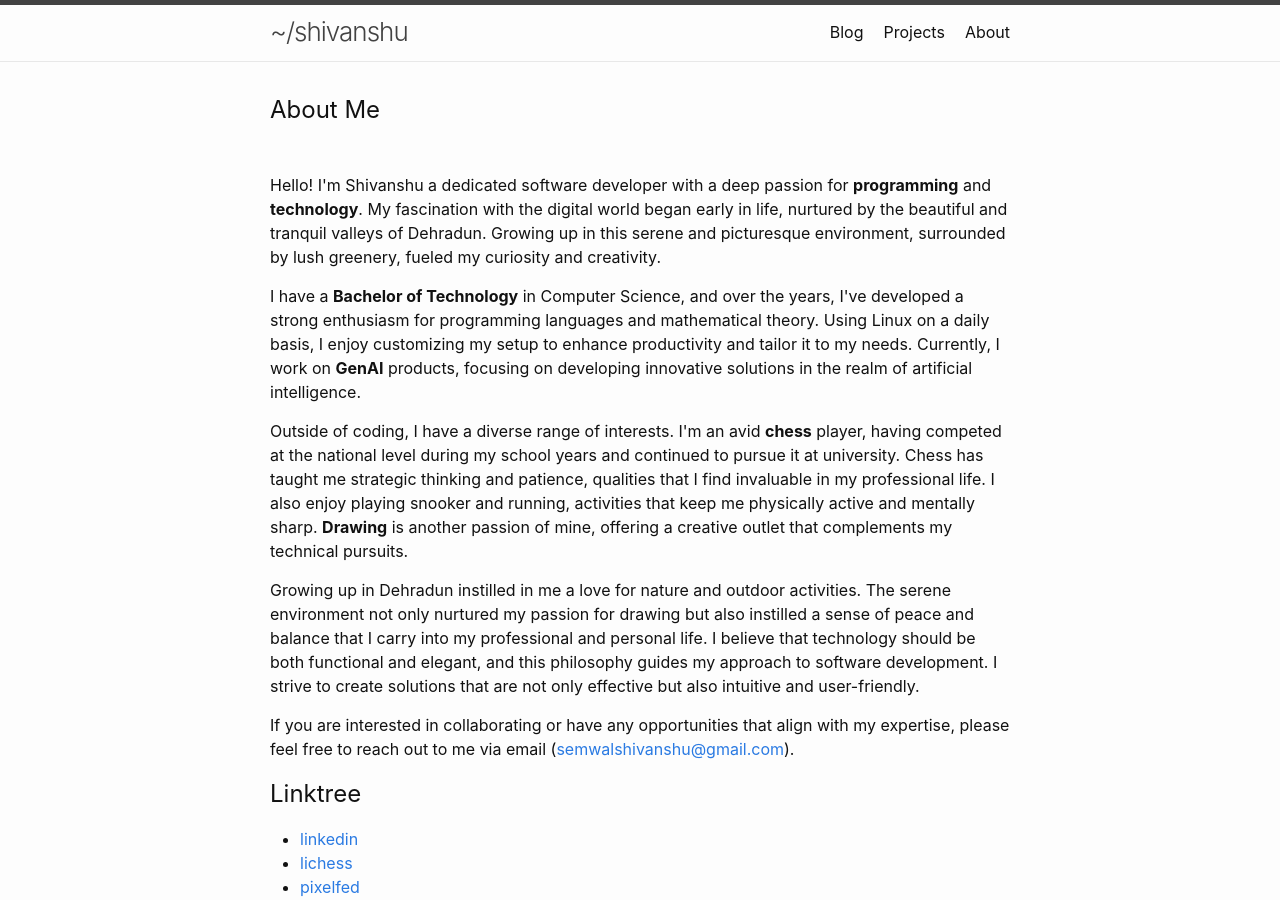
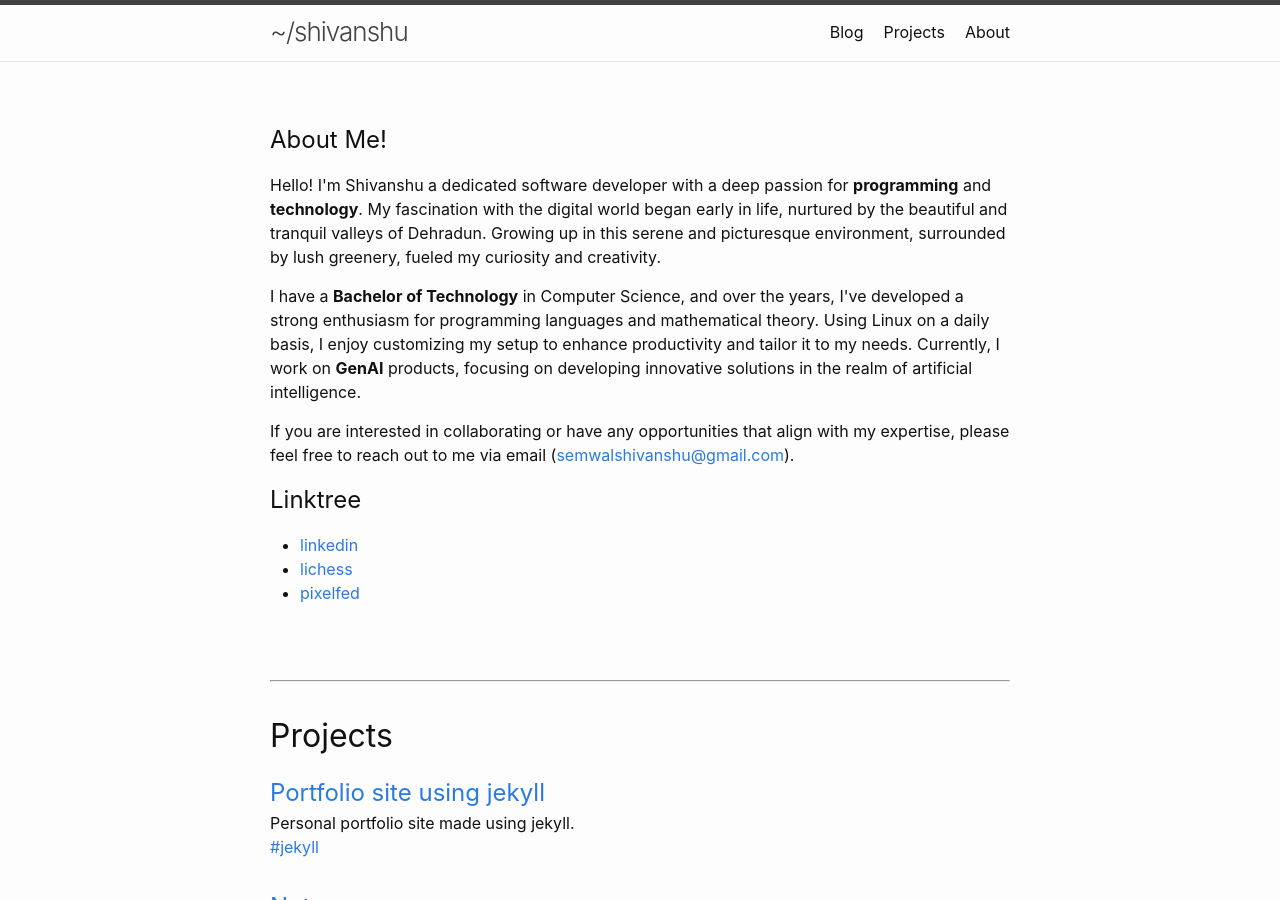
Before and after one commit to shivanshu-semwal/shivanshu-semwal.github.io, a Jekyll site: the page built from index.html, in a window 1280 px wide and 900 px high. Built offline with Jekyll 4.4.1, drawn with Linux system fonts in a browser that asks for light colours; the list of posts is cut into pages by our own code.

Commit message:
new update

```diff
--- a/index.html
+++ b/index.html
@@ -2,9 +2,9 @@
 layout: home
 ---
 
-<h2>About Me</h2>
+<main class="page-content">
 
-<main class="page-content">
+    <h2>About Me!</h2>
     <p>
         Hello! I'm Shivanshu a dedicated software developer with a deep passion for <b>programming</b> and
         <b>technology</b>. My fascination with the digital world began early in life, nurtured by the beautiful and tranquil
@@ -16,20 +16,6 @@
         for programming languages and mathematical theory. Using Linux on a daily basis, I enjoy customizing my setup to
         enhance productivity and tailor it to my needs. Currently, I work on <b>GenAI</b> products, focusing on developing
         innovative solutions in the realm of artificial intelligence.
-    </p>
-    <p>
-        Outside of coding, I have a diverse range of interests. I'm an avid <b>chess</b> player, having competed at the
-        national level during my school years and continued to pursue it at university. Chess has taught me strategic
-        thinking and patience, qualities that I find invaluable in my professional life. I also enjoy playing snooker and
-        running, activities that keep me physically active and mentally sharp. <b>Drawing</b> is another passion of mine,
-        offering a creative outlet that complements my technical pursuits.
-    </p>
-    <p>
-        Growing up in Dehradun instilled in me a love for nature and outdoor activities. The serene environment not only
-        nurtured my passion for drawing but also instilled a sense of peace and balance that I carry into my professional
-        and personal life. I believe that technology should be both functional and elegant, and this philosophy guides my
-        approach to software development. I strive to create solutions that are not only effective but also intuitive and
-        user-friendly.
     </p>
     <p>
         If you are interested in collaborating or have any opportunities that align with my expertise, please feel free to
```
Also changed, not shown: about.md (+12 -0 lines).
